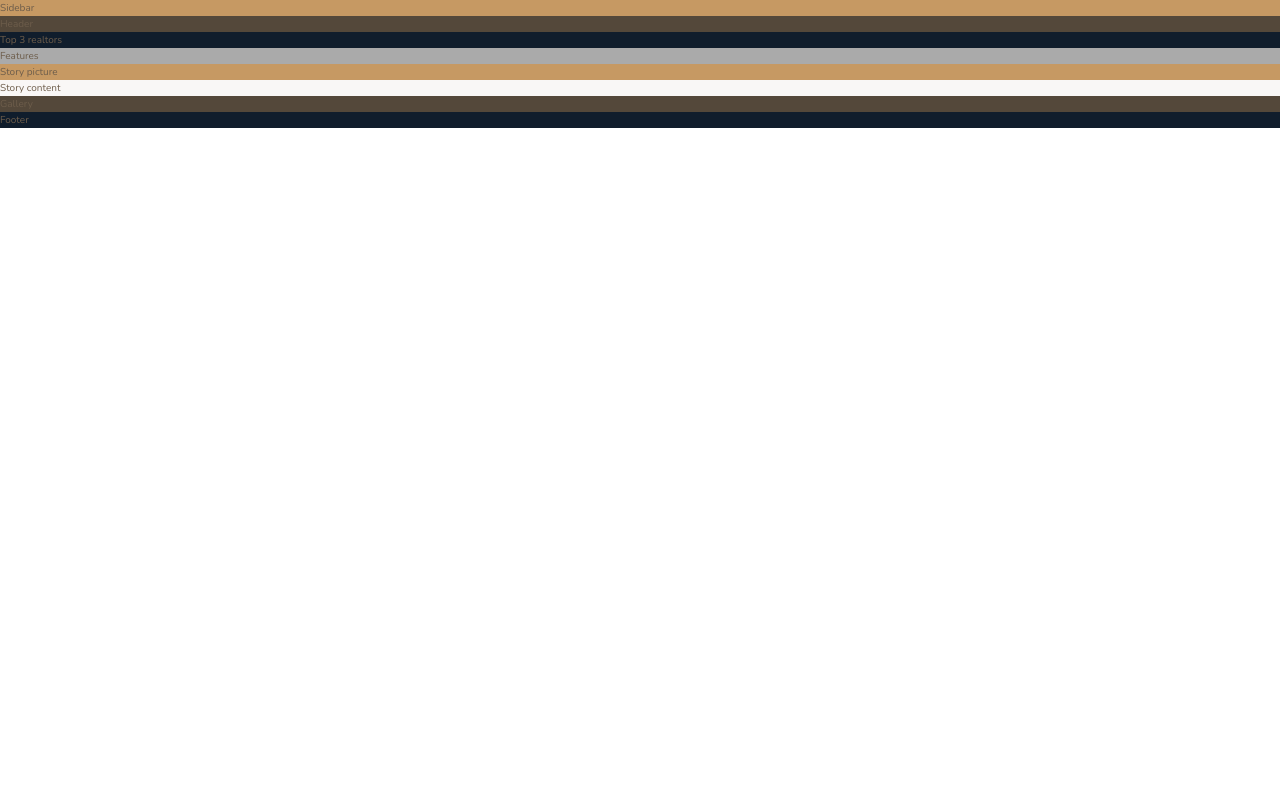
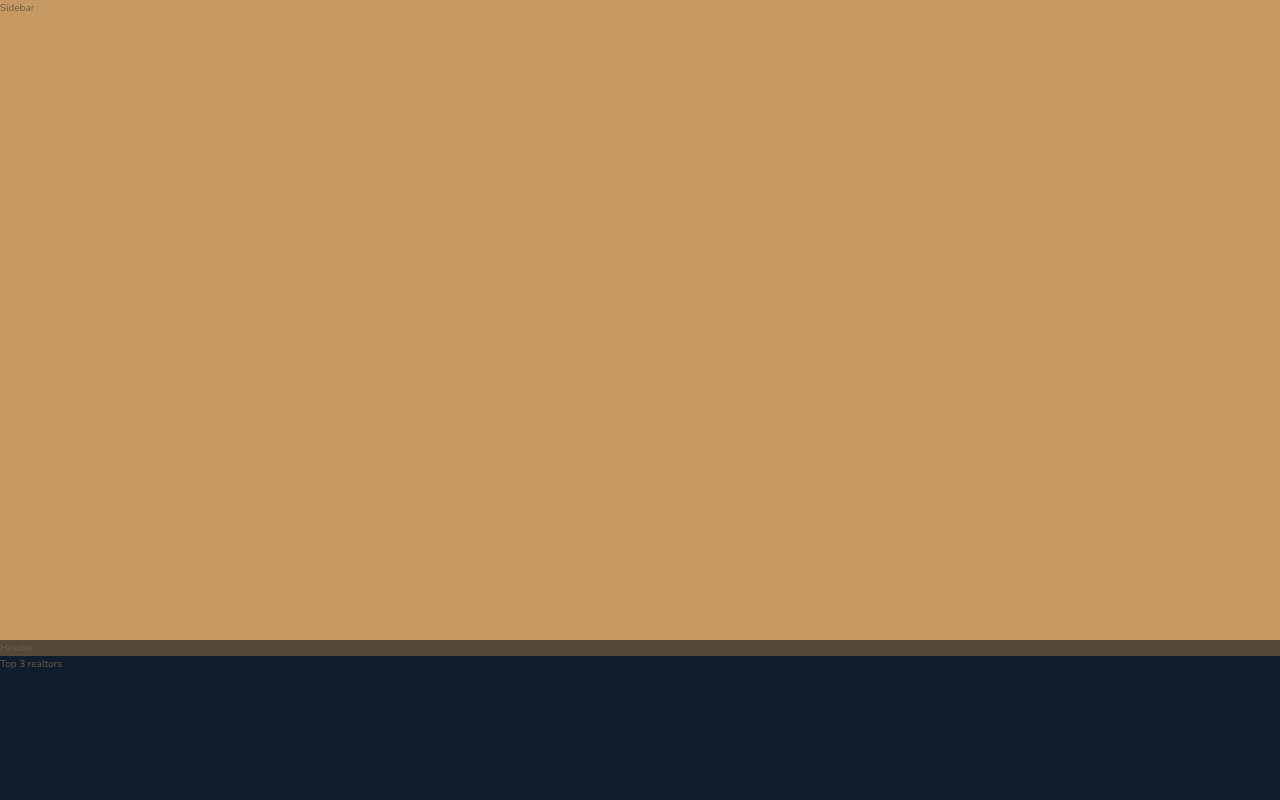
Before and after one commit to mattyImry/UdemyCssSass_Project3, a website: page index.html in a window 1280 px wide. Shown: the top 800 px of the page. Drawn offline with nearby package versions, Linux system fonts and the light colour scheme.

Commit message:
Set css grid

```diff
--- a/sass/_base.scss
+++ b/sass/_base.scss
@@ -32,5 +32,9 @@ body {
     color:$color-grey-dark-2;
     font-weight: 300;
     line-height: 1.6;
+}
 
+.container {
+    display: grid;
+    grid-template-rows: 80vh min-content 40vw repeat(3, min-content); //creating  rows
 }
```
Also changed, not shown: css/style.css.
